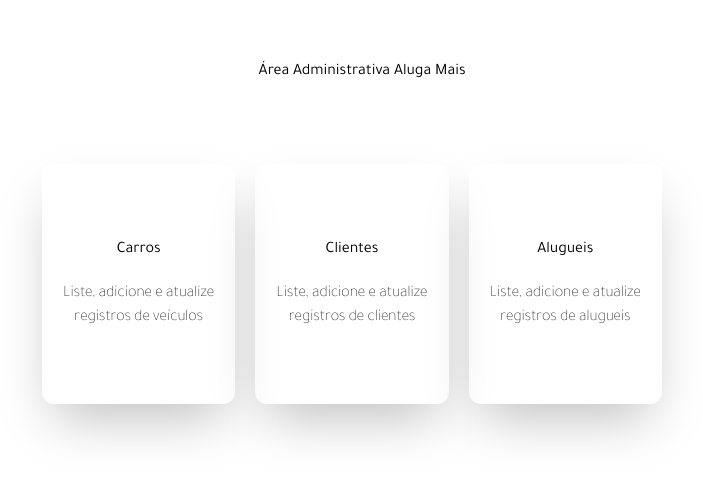
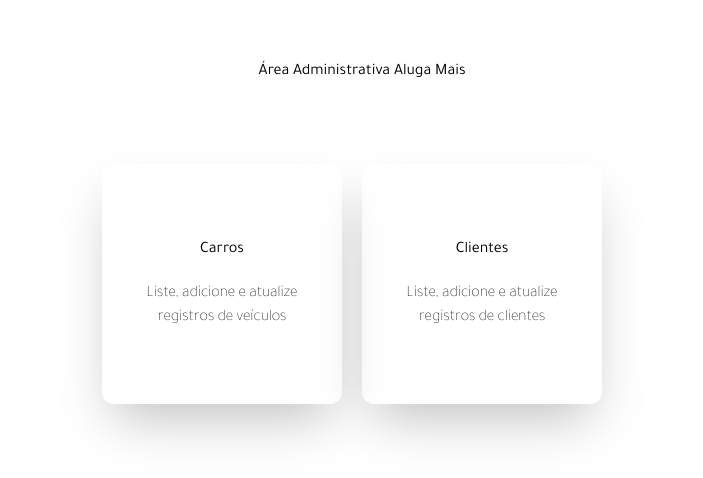
Before and after one commit to jpedrosouza/car-rental-system, a Next.js app: page /admin in a window 1280 px wide. Shown: the part 168-646 px from the top of the page, without its empty margins (278-981 px from the left). Built offline with nearby package versions, Linux system fonts and the light colour scheme.

Commit message:
remove 'Alugueis' option and set justify-center in options on admin index page

```diff
--- a/src/pages/admin/index.js
+++ b/src/pages/admin/index.js
@@ -14,7 +14,7 @@ export default function Admin() {
       <main className="w-screen h-full overflow-hidden flex flex-col justify-center items-center">
         <h1>Área Administrativa Aluga Mais</h1>
 
-        <div className="w-1/2 flex flex-row mt-20">
+        <div className="w-1/2 flex flex-row mt-20 justify-center">
           <div onClick={() => navigateToPage("/admin/cars")} className="w-60 h-60 p-5 flex flex-col mr-5 shadow-2xl rounded-xl justify-center items-center cursor-pointer">
             <h1>Carros</h1>
             <span className="mt-5 text-center font-thin">Liste, adicione e atualize registros de veículos</span>
@@ -23,10 +23,6 @@ export default function Admin() {
             <h1>Clientes</h1>
             <span className="mt-5 text-center font-thin">Liste, adicione e atualize registros de clientes</span>
           </div>
-          <div onClick={() => navigateToPage("/admin/rents")} className="w-60 h-60 p-5 flex flex-col mr-5 shadow-2xl rounded-xl justify-center items-center cursor-pointer">
-            <h1>Alugueis</h1>
-            <span className="mt-5 text-center font-thin">Liste, adicione e atualize registros de alugueis</span>
-          </div>
         </div>
       </main>
     </div>
```
